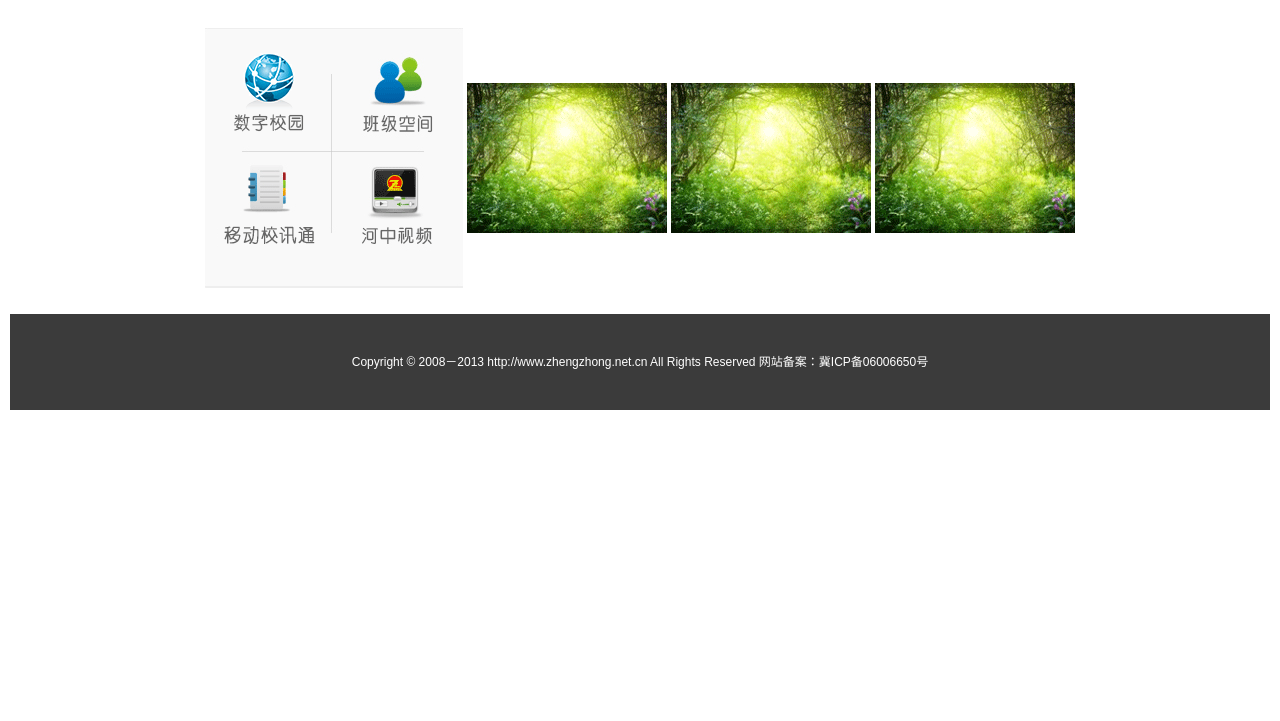
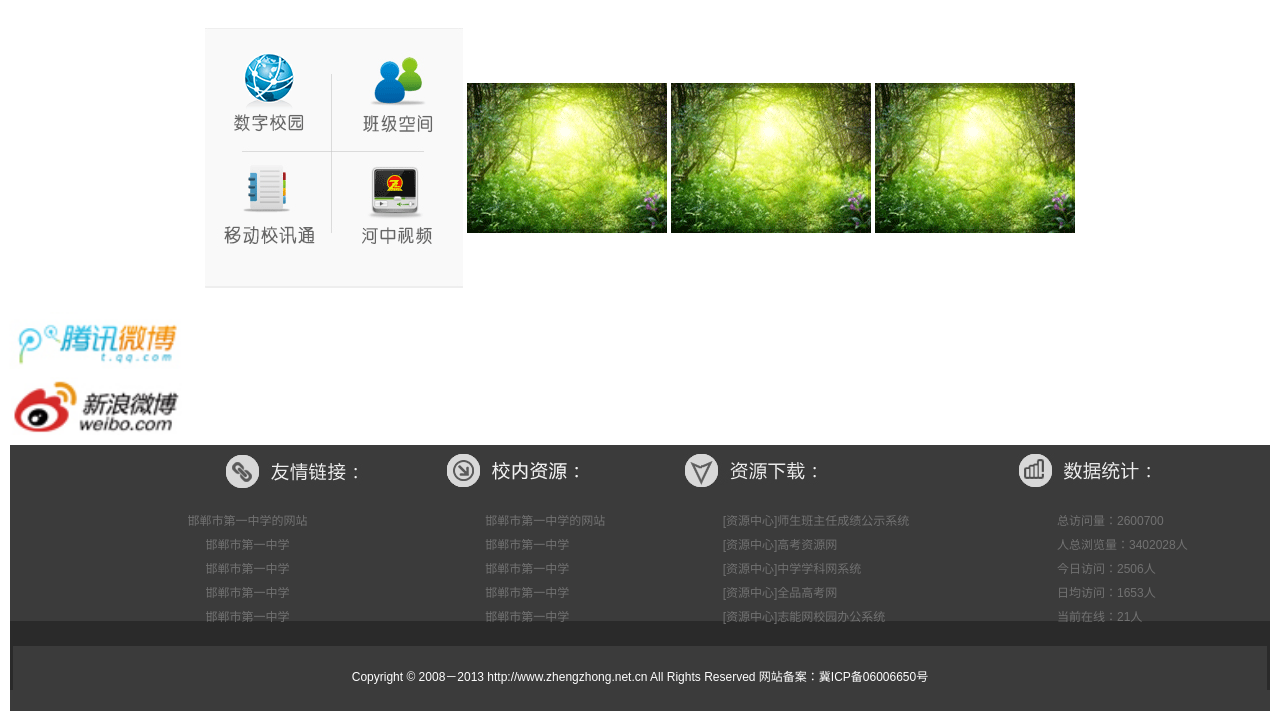
Before and after one commit to LiangMengShuang/web, a plain HTML site: page index.html in a window 1280 px wide. Shown: the part 1119-1840 px from the top of the page. Before the commit the page ends 1539 px from the top, so only its background shows below. Drawn offline with Linux system fonts and the light colour scheme.

Commit message:
实验手册八

```diff
--- a/index.html
+++ b/index.html
@@ -42,6 +42,9 @@
         font:bolder 16px "微软雅黑";
         color:#65a7d0;
       }
+      ul{
+            list-style-type:none;
+        }
       </style>
 
 
@@ -71,7 +74,8 @@
 <td><a href="content.html" class="a">图书馆</a></td>
 <td><a href="content.html" class="a">校友会</a></td>
 <td><a href="content.html" class="a">河中论坛</a></td>
-<td><a href="content.html" class="b">查询系统</a></td>
+<td><a href="content.html" class="a">查询系统</a></td>
+<td><a href="content.html" class="b">东校区</a></td>
 </tr>
 </table>
 </td>
@@ -167,11 +171,67 @@
 <td><img src="images/tup.gif"></td>
 </tr>
 </table>
-<table width="100%" height="100px">
+<tr>
+<td valign="top" height="50px">
+<img src="images/qq.gif" width="180px">
+</td>
+</tr><br/>
+<tr>
+<td valign="top" height="50px">
+<img src="images/weibo.gif" width="180px">
+<table width="100%" height="60px">
 <tr>
 <td background="images/foot_bg.gif">
-<table align="center">
-<td><font color="white">Copyright © 2008－2013 http://www.zhengzhong.net.cn All Rights Reserved 网站备案：冀ICP备06006650号</font></td>
+<table width="100%" height="60px">
+<tr>
+<td>
+</td>
+</tr>
+<tr>
+<td align="center">&nbsp;&nbsp;&nbsp;&nbsp;&nbsp;&nbsp;&nbsp;&nbsp;&nbsp;&nbsp;&nbsp;&nbsp;&nbsp;&nbsp;&nbsp;&nbsp;&nbsp;&nbsp;&nbsp;&nbsp;&nbsp;&nbsp;&nbsp;&nbsp;&nbsp;&nbsp;&nbsp;&nbsp;&nbsp;&nbsp;&nbsp;&nbsp;&nbsp;&nbsp;&nbsp;&nbsp;&nbsp;&nbsp;&nbsp;&nbsp;&nbsp;&nbsp;
+<img src="images/foot_link.gif">
+   <ul >
+             <li><a href="content.html">邯郸市第一中学的网站</a></li>
+             <li><a href="content.html">邯郸市第一中学</a></li>
+             <li><a href="content.html">邯郸市第一中学</a></li>
+             <li><a href="content.html">邯郸市第一中学</a></li>
+             <li><a href="content.html">邯郸市第一中学</a></li>
+             </ul>
+            <td>
+       <img src="images/foot_school.gif">
+       <ul>
+       <li><a href="content.html">邯郸市第一中学的网站</a></li>
+       <li><a href="content.html">邯郸市第一中学</a></li>
+       <li><a href="content.html">邯郸市第一中学</a></li>
+       <li><a href="content.html">邯郸市第一中学</a></li>
+       <li><a href="content.html">邯郸市第一中学</a></li>
+       </ul>
+       <td>
+       <img src="images/foot_down.gif">
+<ul>
+<li><a href="content.html">[资源中心]师生班主任成绩公示系统</a></li>
+<li><a href="content.html">[资源中心]高考资源网</a></li>
+<li><a href="content.html">[资源中心]中学学科网系统</a></li>
+<li><a href="content.html">[资源中心]全品高考网</a></li>
+<li><a href="content.html">[资源中心]志能网校园办公系统</a></li>
+</ul>
+<td>
+<img src="images/foot_count.gif">
+
+<ul>
+ <li><a href="content.html">总访问量：2600700</a></li>
+ <li><a href="content.html">人总浏览量：3402028人</a></li>
+<li><a href="content.html">今日访问：2506人</a></li>
+<li><a href="content.html">日均访问：1653人</a></li>
+<li><a href="content.html">当前在线：21人</a></li>
+</ul>
+</td>
+</tr>
+<table width="100%" height="60px">
+<tr>
+<td background="images/foot_bg.gif">
+<table align="center" height="60px">
+<td><font color="white" width="100%" height="70px">Copyright © 2008－2013 http://www.zhengzhong.net.cn All Rights Reserved 网站备案：冀ICP备06006650号</font></td>
 </table>
 </td>
 </tr>
```
Also changed, not shown: content.html (+15 -4 lines), list.html (+23 -14 lines).
